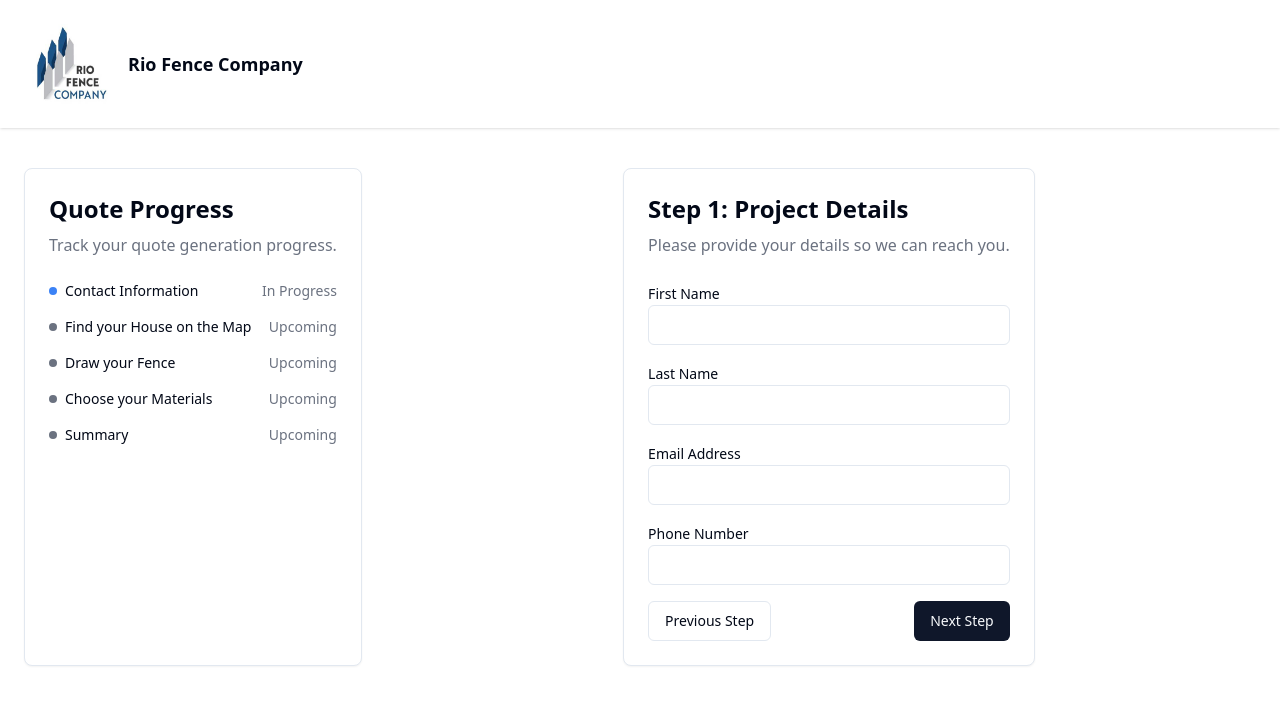
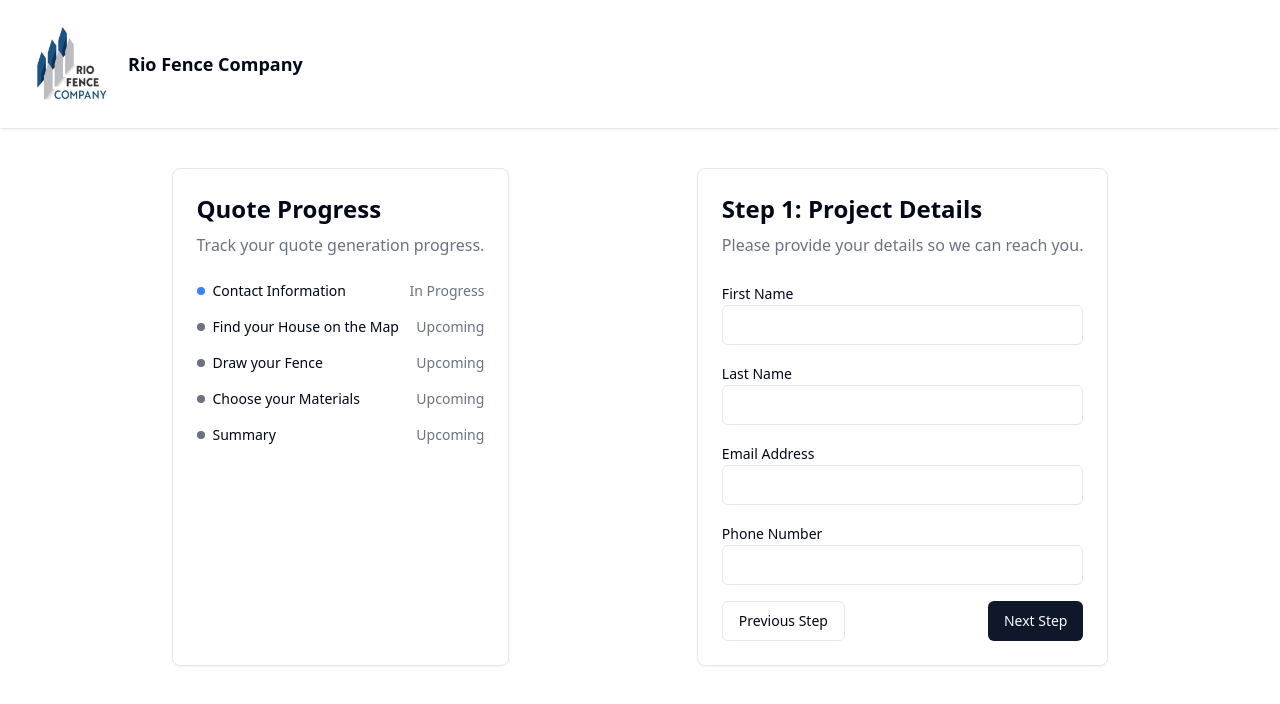
Before and after one commit to joaosenna19/fencier-quote, a Next.js app: page / in a window 1280 px wide. Shown: the top 704 px of the page. Built offline with nearby package versions, Linux system fonts and the light colour scheme; no server answers.

Commit message:
few ui changes

```diff
--- a/src/app/page.tsx
+++ b/src/app/page.tsx
@@ -26,8 +26,8 @@ export default function Component() {
   return (
     <>
       <Header />
-      <div className="flex flex-col">
-        <div className="flex flex-col md:flex-row my-10 m-6 gap-10">
+      <div className="flex flex-col ">
+        <div className="flex flex-col md:flex-row my-10 m-6 gap-10 justify-evenly">
           <QuoteProgress step={activeComponent}/>
           <ProjectDetails
             isActive={activeComponent === "ProjectDetails"}
--- a/src/components/DetailItem.tsx
+++ b/src/components/DetailItem.tsx
@@ -3,7 +3,7 @@ function DetailItem(props: any) {
   return (
     <p className="text-sm font-medium leading-none flex flex-col mb-3 mx-2">
       {label}
-      <span className="text-3xl font-bold mt-2">{value}</span>
+      <span className="md:text-3xl font-bold mt-2">{value}</span>
     </p>
   );
 }
--- a/src/components/GoogleMaps.tsx
+++ b/src/components/GoogleMaps.tsx
@@ -35,7 +35,7 @@ function GoogleMaps(props: StepDetails) {
   }
 
   return (
-    <div className="col-span-2 rounded-lg border bg-white mx-auto p-6 shadow-sm dark:border-gray-800 dark:bg-gray-950">
+    <div className="col-span-2 rounded-lg border bg-white  p-6 shadow-sm dark:border-gray-800 dark:bg-gray-950">
       <h2 className="text-2xl font-bold">Placeholder for Google Maps</h2>
       <p className="mt-2 text-gray-500 dark:text-gray-400">
         In production, the user will be able to draw the fence on their land,
--- a/src/components/ProjectDetails.tsx
+++ b/src/components/ProjectDetails.tsx
@@ -34,7 +34,7 @@ function ProjectDetails(props: StepDetails) {
   }
 
   return (
-    <div className="col-span-2 mx-auto rounded-lg border bg-white p-6 shadow-sm dark:border-gray-800 dark:bg-gray-950">
+    <div className="col-span-2 rounded-lg border bg-white p-6 shadow-sm dark:border-gray-800 dark:bg-gray-950">
       <h2 className="text-2xl font-bold">Step 1: Project Details</h2>
       <p className="mt-2 text-gray-500 dark:text-gray-400">
         Please provide your details so we can reach you.
--- a/src/components/QuoteSummary.tsx
+++ b/src/components/QuoteSummary.tsx
@@ -30,7 +30,7 @@ export default function QuoteSummary(props: QuoteSummaryProps) {
   }
 
   return (
-    <Card className="col-span-2  mx-auto rounded-lg border bg-white p-6 shadow-sm dark:border-gray-800 dark:bg-gray-950">
+    <Card className="col-span-2   rounded-lg border bg-white p-6 shadow-sm dark:border-gray-800 dark:bg-gray-950">
       <CardHeader className="">
         <CardTitle>Your Quote Summary</CardTitle>
         <CardDescription>
--- a/src/components/SearchAddress.tsx
+++ b/src/components/SearchAddress.tsx
@@ -49,7 +49,7 @@ export default function AddressInput(props: StepDetails) {
   }
 
   return (
-    <div className="max-w-2xl mx-auto p-6 bg-white border border-gray-300 rounded-md shadow-sm">
+    <div className="max-w-2xl p-6 bg-white border border-gray-300 rounded-md shadow-sm">
       <h2 className="text-lg font-semibold">Step 2: Address Details</h2>
       <p className="mt-1 text-sm text-gray-600">
         Search up your address to start quoting:
```
